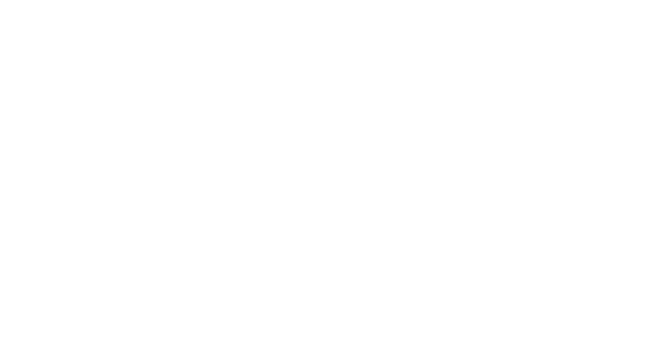
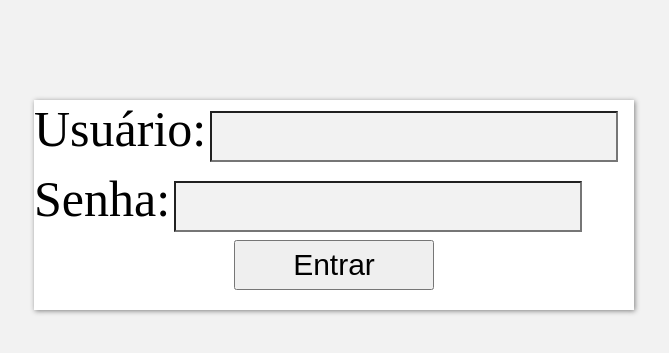
Before and after one commit to tecninja/controle-de-financas, a Flask app: page / in a window 1280 px wide. Before the commit the part shown is empty. Shown: the top 353 px of the page, without its empty margins (306-975 px from the left). Run offline with Flask 2, Linux system fonts and the light colour scheme.

Commit message:
atualização

```diff
--- a/templates/aut-page.html
+++ b/templates/aut-page.html
@@ -5,9 +5,83 @@
     <meta http-equiv="X-UA-Compatible" content="IE=edge">
     <meta name="viewport" content="width=device-width, initial-scale=1.0">
     <title>Autenticação - Controle Financeiro</title>
-    <link href="css-aut-page.css" rel="stylesheet">
+    <style>
+        div#container_form {
+            width: 600px;
+            background: #ffffff;
+            margin-top: 100px;
+            margin-left: auto;
+            margin-right: auto;
+            margin-bottom: auto;
+            display: grid;
+            align-items: center;
+            box-shadow: 1px 1px 5px gray;
+        }
+
+        label {
+            width: 200px;
+            margin-left: 0px;
+            display: flexbox;
+            font-size: 50px;
+        }
+
+        input {
+            width: 400px;
+            height: 45px;
+            font-size: 30px;
+            margin-right: 0px;
+            background-color: #f2f2f2;
+        }
+
+        input:hover {
+            box-shadow: 1px 1px 5px gray;
+        }
+
+        .inputs {
+            display: inline;
+            margin: auto;
+            align-items: center;
+            height: 70px;
+            width: 600px;
+        }
+
+        #btn_entrar {
+            display: block;
+            margin: auto;
+            width: 200px;
+            height: 50px;
+            font-size: 30px;
+            padding: auto;
+
+        }
+
+        #btn_entrar:hover {
+            background-color: #f2f2f2;
+            box-shadow: 1px 1px 5px gray;
+        }
+
+        body {
+            background: #f2f2f2;
+        }
+    </style>
 </head>
 <body>
-
+    <header></header>
+    <section>
+        <div id="container_form">
+            <div class="inputs">
+                <label for="name">Usuário:</label>
+                <input id="usuario" type="text">
+            </div>
+            <div class="inputs">
+                <label for="password">Senha:</label>
+                <input id="senha" type="password">
+            </div>
+            <div class="inputs">
+                <button id="btn_entrar" type="submit">Entrar</button>
+            </div>
+        </div>
+    </section>
+    <footer></footer>
 </body>
 </html>
```
Also changed, not shown: estilos/page_autenticacao.css (added, +8 -0 lines), templates/aut-page2.html (deleted), templates/css-aut-page.css (deleted), templates/css-index.css (deleted).
